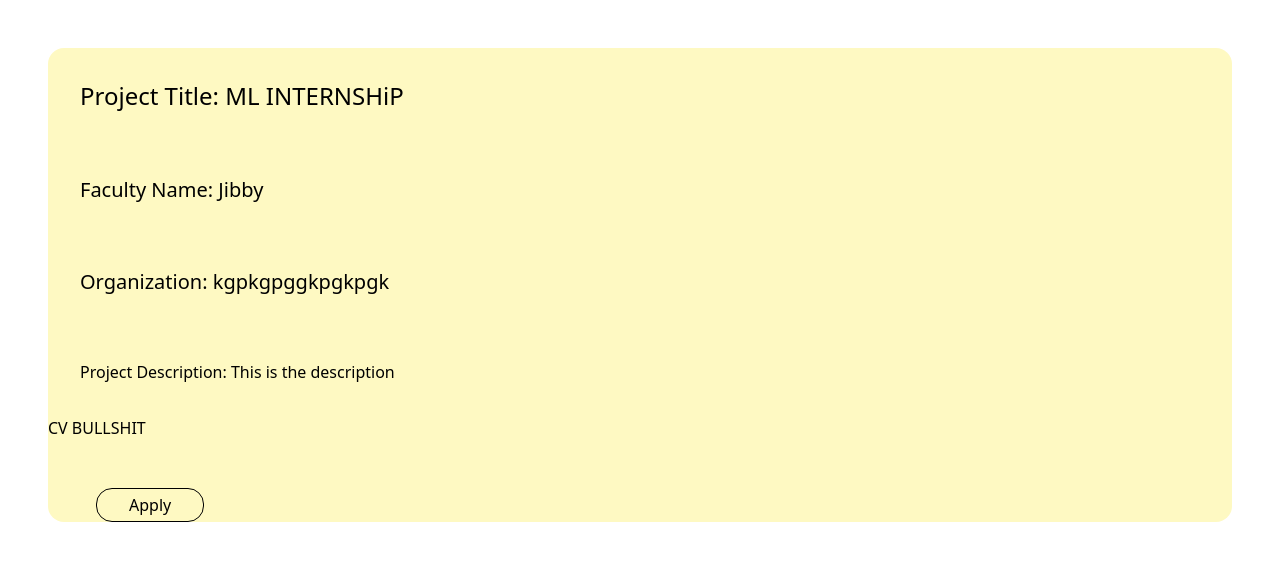
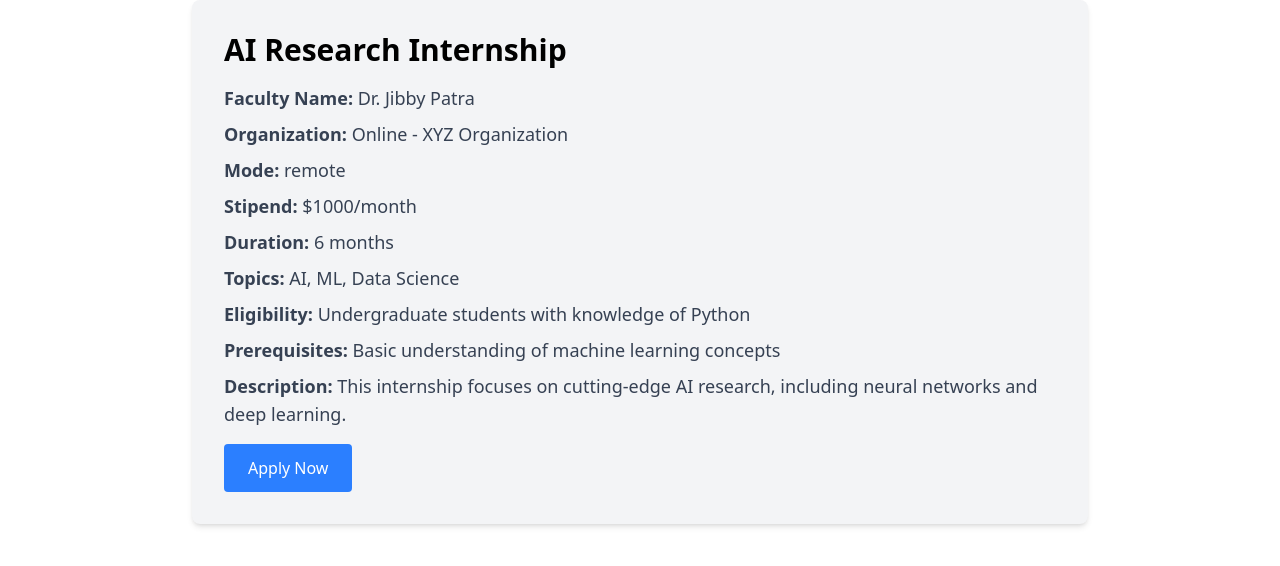
Before and after one commit to Dami-18/IRISMS, a Next.js app: page /particular-internship in a window 1280 px wide. Shown: the top 566 px of the page. Built offline with nearby package versions, Linux system fonts and the light colour scheme.

Commit message:
add modal box for applying

```diff
--- a/src/app/particular-internship/page.tsx
+++ b/src/app/particular-internship/page.tsx
@@ -1,32 +1,37 @@
-// in the onClick handler, we will first call api/user to get user details from token and then call another api/apply which adds the user id to the list of applied students in db
+"use client";
 
-// implement fetch Internship details from a unique id passed to internship function as a prop
-"use client"
+import { useState } from "react";
 
 const ExampleInternship = {
-  title: "ML INTERNSHiP",
-  name: "Jibby",
-  organization: "kgpkgpggkpgkpgk",
-  description: "This is the description",
-  skills_req: ["ML", "Coding", "etc etc"],
-  email: "krehguwhefu2@edu.com",
-  type: "onsite",
-  funded: "yes",
-  duration: "3 Months",
+  id: 1,
+  name: "AI Research Internship",
+  facultyName: "Dr. Jibby Patra",
+  topics: ["AI", "ML", "Data Science"],
+  stipend: "$1000/month",
+  duration: 6,
+  mode: "remote",
+  location: "Online - XYZ Organization",
+  eligibility: "Undergraduate students with knowledge of Python",
+  prerequisites: "Basic understanding of machine learning concepts",
+  projectDesc:
+    "This internship focuses on cutting-edge AI research, including neural networks and deep learning.",
 };
 
 const Internship = () => {
-  const applyOnClick = async() => {
+  const [showModal, setShowModal] = useState(false);
+  const [extraDetails, setExtraDetails] = useState("");
+
+  const applyOnClick = async () => {
     try {
       const res = await fetch("/api/user", {
         method: "GET",
         headers: {
           "Content-Type": "application/json",
         },
-        credentials: 'include', // for including cookies
-      })
+        credentials: "include", // for including cookies
+      });
 
-      const {message, data} = await res.json();
+      const { message, data } = await res.json();
 
       const result = await fetch("/api/apply", {
         method: "POST",
@@ -34,46 +39,104 @@ const Internship = () => {
           "Content-Type": "application/json",
         },
         body: JSON.stringify({
-          projectId: 1, // hardcoding it for now, need some handling of internship to do this also
+          projectId: ExampleInternship.id, // Hardcoding the project ID for now
           studentId: data.id,
           email: data.email,
-        })
+          extraDetails, // Include the extra details entered in the modal
+        }),
       });
 
-      if(result.status==200){
-        // show some react hot toast for success and change the apply buttton appearance
+      if (result.status === 200) {
+        alert("Successfully applied for the internship!");
+        setShowModal(false); // Close modal after successful submission
       }
+    } catch (error) {
+      console.error("Unexpected error:", error);
+      alert("Failed to apply for the internship.");
     }
-    catch(error){
-      console.error("Unexpected error:", error);
-      // or show some react hot toast for error
-    }
-  }
+  };
+
   return (
-    <div className="m-12  bg-yellow-100 hover:bg-green-100 hover:rounded-4xl transition-all rounded-2xl">
-      {/* MY SUGGESTION: upon submitting, send a request to backend to update the details but set action attribute to /dashboard  and pop up a modal on dashboard called Thank you for Applying (in green color must) */}
-      <div className="text-2xl p-8">
-        Project Title: {ExampleInternship.title}
-      </div>{" "}
-      <div className="text-xl p-8">Faculty Name: {ExampleInternship.name}</div>{" "}
-      <div className="text-xl p-8">
-        Organization: {ExampleInternship.organization}
-      </div>{" "}
-      <div className="p-8">
-        Project Description: {ExampleInternship.description}
-      </div>
-      <div>
-        CV BULLSHIT
+    <div className="p-8 bg-gray-100 rounded-lg shadow-md max-w-4xl mx-auto">
+      <h1 className="text-3xl font-bold mb-4">{ExampleInternship.name}</h1>
+      <p className="text-lg text-gray-700 mb-2">
+        <strong>Faculty Name:</strong> {ExampleInternship.facultyName}
+      </p>
+      <p className="text-lg text-gray-700 mb-2">
+        <strong>Organization:</strong> {ExampleInternship.location}
+      </p>
+      <p className="text-lg text-gray-700 mb-2">
+        <strong>Mode:</strong> {ExampleInternship.mode}
+      </p>
+      <p className="text-lg text-gray-700 mb-2">
+        <strong>Stipend:</strong> {ExampleInternship.stipend}
+      </p>
+      <p className="text-lg text-gray-700 mb-2">
+        <strong>Duration:</strong> {ExampleInternship.duration} months
+      </p>
+      <p className="text-lg text-gray-700 mb-2">
+        <strong>Topics:</strong> {ExampleInternship.topics.join(", ")}
+      </p>
+      <p className="text-lg text-gray-700 mb-2">
+        <strong>Eligibility:</strong> {ExampleInternship.eligibility}
+      </p>
+      <p className="text-lg text-gray-700 mb-2">
+        <strong>Prerequisites:</strong> {ExampleInternship.prerequisites}
+      </p>
+      <p className="text-lg text-gray-700 mb-4">
+        <strong>Description:</strong> {ExampleInternship.projectDesc}
+      </p>
+
+      {/* Apply Button */}
       <button
-          onClick={applyOnClick}
+        onClick={() => setShowModal(true)}
+        className="px-6 py-3 bg-blue-500 text-white rounded hover:bg-blue-600"
+      >
+        Apply Now
+      </button>
+
+      {/* Modal */}
+      {showModal && (
+        <div className="fixed inset-0 bg-gray-600 bg-opacity-50 flex justify-center items-center">
+          <div className="bg-white p-6 rounded-xl shadow-lg w-[500px] max-h-[90vh] overflow-auto">
+            <h2 className="text-xl font-bold mb-4">Apply for Internship</h2>
+            <form
+              onSubmit={(e) => {
+                e.preventDefault();
+                applyOnClick(); // Call applyOnClick when form is submitted
+              }}
+              className="space-y-4"
+            >
+              {/* Extra Details Input */}
+              <textarea
+                required
+                name="extraDetails"
+                placeholder="Write statement of purpose in around 100-150 words"
+                value={extraDetails}
+                onChange={(e) => setExtraDetails(e.target.value)}
+                className="border p-2 w-full rounded h-[100px]"
+              />
+
+              {/* Submit and Cancel Buttons */}
+              <div className="flex justify-end gap-4">
+                <button
                   type="button"
-          className="pt-1 pb-1 pl-8 pr-8 m-12 rounded-2xl block border hover:bg-green-300"
+                  onClick={() => setShowModal(false)}
+                  className="px-4 py-2 bg-gray-300 rounded hover:bg-gray-400"
+                >
+                  Cancel
+                </button>
+                <button
+                  type="submit"
+                  className="px-4 py-2 bg-green-500 text-white rounded hover:bg-green-600"
                 >
                   Apply
                 </button>
               </div>
-      {/* onclick should trigger the logic that passes a request to db that user has applied and should appear that request in the faculty's  */}
-      {/*also the logic to gray out the apply button or whatever tf we want to do with it */}
+            </form>
+          </div>
+        </div>
+      )}
     </div>
   );
 };
```
Also changed, not shown: 1 other file (tests, documents, lock files or other folders). Lines whose indentation alone changed are shown as unchanged.
